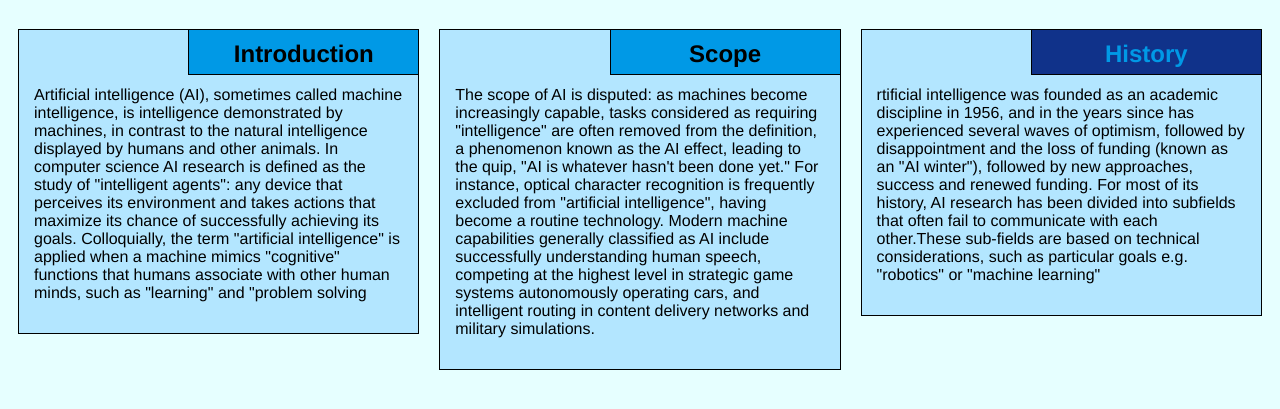
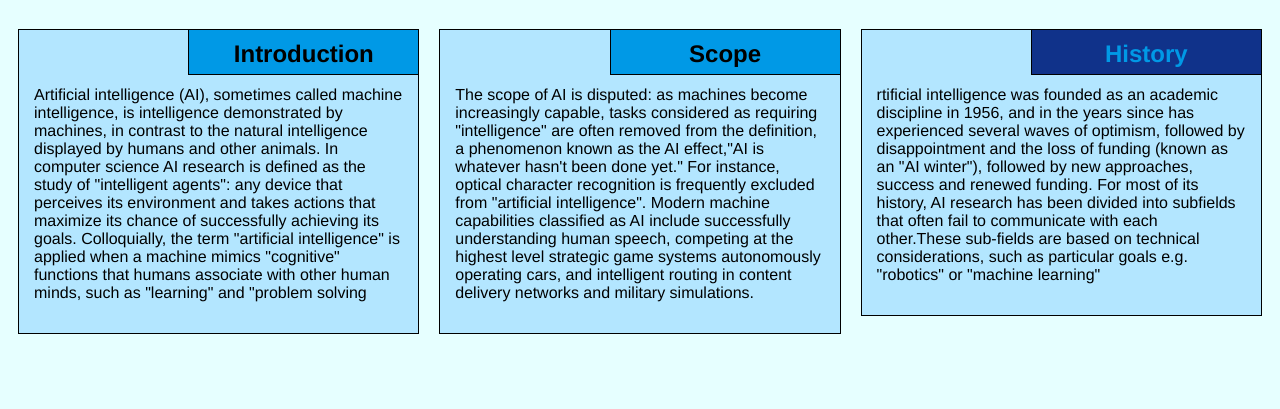
Before and after one commit to rizwanali321/coursera-test, a plain HTML site: page module2-solution/index.html in a window 1280 px wide. Shown: the part 61-470 px from the top of the page. Drawn offline with Linux system fonts and the light colour scheme.

Commit message:
change module to

```diff
--- a/module2-solution/index.html
+++ b/module2-solution/index.html
@@ -24,7 +24,7 @@
             <section class="Scope">
                 <h2>Scope</h2>
                 <p>
-                    The scope of AI is disputed: as machines become increasingly capable, tasks considered as requiring "intelligence" are often removed from the definition, a phenomenon known as the AI effect, leading to the quip, "AI is whatever hasn't been done yet." For instance, optical character recognition is frequently excluded from "artificial intelligence", having become a routine technology. Modern machine capabilities generally classified as AI include successfully understanding human speech, competing at the highest level in strategic game systems autonomously operating cars, and intelligent routing in content delivery networks and military simulations.
+                    The scope of AI is disputed: as machines become increasingly capable, tasks considered as requiring "intelligence" are often removed from the definition, a phenomenon known as the AI effect,"AI is whatever hasn't been done yet." For instance, optical character recognition is frequently excluded from "artificial intelligence". Modern machine capabilities classified as AI include successfully understanding human speech, competing at the highest level strategic game systems autonomously operating cars, and intelligent routing in content delivery networks and military simulations.
                 </p>
             </section>
         </div>
```
